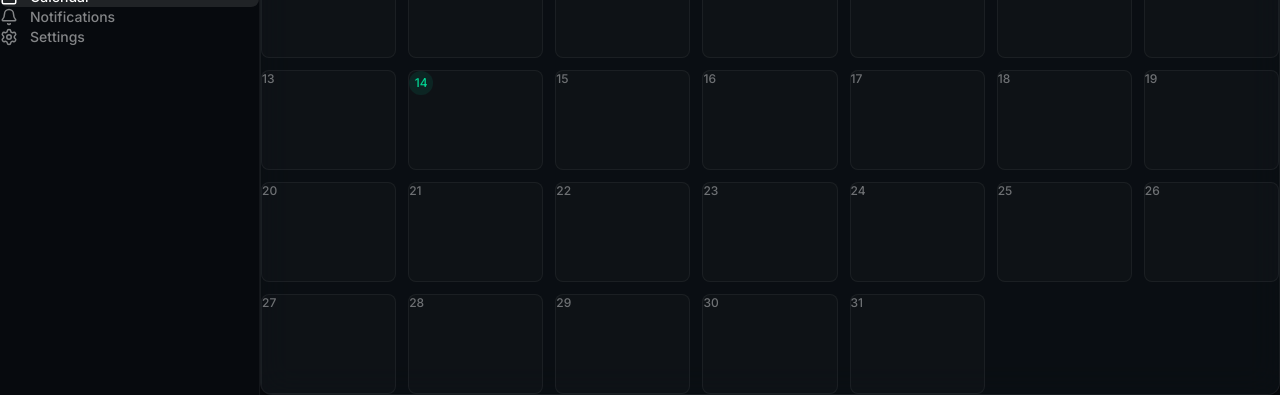
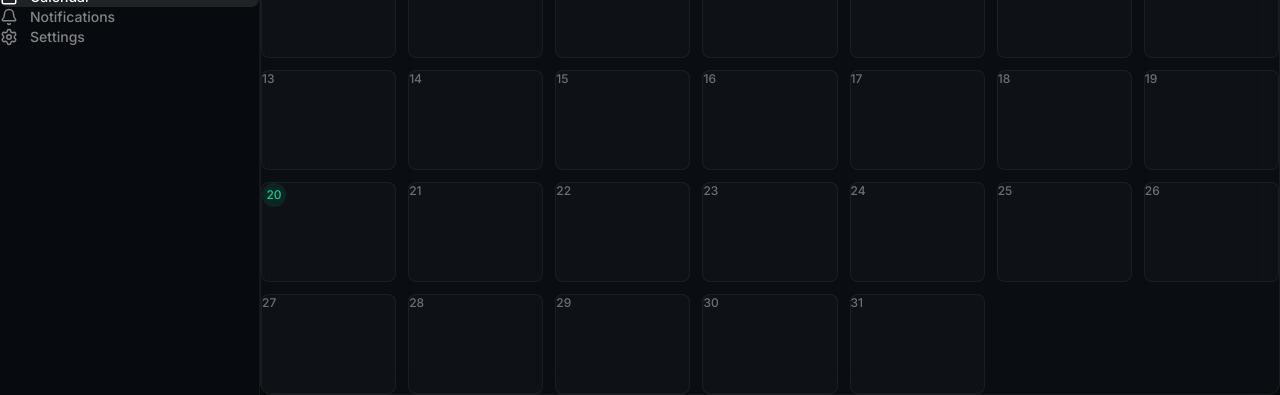
Before and after one commit to Watcharaphong09/my-signal-bot, a Next.js app in the folder web-dashboard/: page /calendar in a window 1280 px wide. Shown: the part 287-682 px from the top of the page. Built offline with nearby package versions, Linux system fonts and the light colour scheme; no server answers; the database is empty.

Commit message:
fix: make calendar dynamic and aggregate calendarData in analytics API

```diff
--- a/web-dashboard/app/(dashboard)/calendar/page.tsx
+++ b/web-dashboard/app/(dashboard)/calendar/page.tsx
@@ -1,10 +1,12 @@
 "use client";
 
+import { useState } from "react";
 import { useQuery } from "@tanstack/react-query";
-
 import { Calendar as CalendarIcon, ChevronLeft, ChevronRight } from "lucide-react";
 
 export default function CalendarPage() {
+  const [currentDate, setCurrentDate] = useState(new Date());
+
   const { data: analytics } = useQuery({
     queryKey: ["analytics"],
     queryFn: async () => {
@@ -15,6 +17,25 @@ export default function CalendarPage() {
   });
 
   const calendarData = analytics?.calendarData || [];
+
+  const prevMonth = () => {
+    setCurrentDate(new Date(currentDate.getFullYear(), currentDate.getMonth() - 1, 1));
+  };
+
+  const nextMonth = () => {
+    setCurrentDate(new Date(currentDate.getFullYear(), currentDate.getMonth() + 1, 1));
+  };
+
+  const year = currentDate.getFullYear();
+  const month = currentDate.getMonth();
+  const monthName = currentDate.toLocaleDateString("en-US", { month: "long" });
+
+  // Calendar logic
+  const daysInMonth = new Date(year, month + 1, 0).getDate();
+  const firstDayOfMonth = new Date(year, month, 1).getDay();
+  // Adjust so Monday is 0, Sunday is 6
+  const startOffset = firstDayOfMonth === 0 ? 6 : firstDayOfMonth - 1;
+  const totalSlots = Math.ceil((startOffset + daysInMonth) / 7) * 7;
 
   return (
     <div className="space-y-6 animate-fade-in">
@@ -28,9 +49,9 @@ export default function CalendarPage() {
         </div>
 
         <div className="flex items-center gap-4 text-white">
-          <button className="p-1 hover:bg-white/10 rounded transition-colors"><ChevronLeft size={20}/></button>
-          <span className="font-medium min-w-[120px] text-center">July 2026</span>
-          <button className="p-1 hover:bg-white/10 rounded transition-colors"><ChevronRight size={20}/></button>
+          <button onClick={prevMonth} className="p-1 hover:bg-white/10 rounded transition-colors"><ChevronLeft size={20}/></button>
+          <span className="font-medium min-w-[120px] text-center">{monthName} {year}</span>
+          <button onClick={nextMonth} className="p-1 hover:bg-white/10 rounded transition-colors"><ChevronRight size={20}/></button>
         </div>
       </div>
 
@@ -40,27 +61,34 @@ export default function CalendarPage() {
         </div>
 
         <div className="grid grid-cols-7 gap-3">
-          {Array.from({ length: 35 }).map((_, i) => {
-            const isDay = i > 1 && i < 33;
-            const dayNum = isDay ? i - 1 : "";
+          {Array.from({ length: totalSlots }).map((_, i) => {
+            const dayNum = i - startOffset + 1;
+            const isDay = dayNum > 0 && dayNum <= daysInMonth;
 
-            // Note: Since this is a static mock calendar layout for July 2026,
-            // we will try to match the dayNum with the dates from the DB
-            // In a real implementation we would generate the grid dynamically based on the current month.
-            const dateStr = `2026-07-${String(dayNum).padStart(2, '0')}`;
+            const monthStr = String(month + 1).padStart(2, '0');
+            const dayStr = String(dayNum).padStart(2, '0');
+            const dateStr = `${year}-${monthStr}-${dayStr}`;
+
             const dayData = calendarData.find((d: any) => d.date === dateStr);
             const hasTrades = !!dayData;
             const isWin = hasTrades && dayData.rr > 0;
             const isLoss = hasTrades && dayData.rr < 0;
+
+            const isToday = isDay &&
+              new Date().getDate() === dayNum &&
+              new Date().getMonth() === month &&
+              new Date().getFullYear() === year;
 
             return (
               <div
                 key={i}
                 className={`min-h-[100px] rounded-lg p-2 flex flex-col ${isDay ? 'bg-white/[0.02] border border-white/5 hover:border-white/20 hover:bg-white/[0.04] transition-colors cursor-pointer' : 'opacity-0 pointer-events-none'}`}
               >
-                <span className={`text-xs font-medium mb-auto ${i === 15 ? 'text-emerald-400 bg-emerald-400/10 w-6 h-6 flex items-center justify-center rounded-full' : 'text-white/40'}`}>
-                  {dayNum}
-                </span>
+                {isDay && (
+                  <span className={`text-xs font-medium mb-auto ${isToday ? 'text-emerald-400 bg-emerald-400/10 w-6 h-6 flex items-center justify-center rounded-full' : 'text-white/40'}`}>
+                    {dayNum}
+                  </span>
+                )}
 
                 {hasTrades && (
                   <div className="mt-2 space-y-1">
--- a/web-dashboard/app/api/analytics/route.ts
+++ b/web-dashboard/app/api/analytics/route.ts
@@ -16,6 +16,7 @@ export const GET = apiHandler(async () => {
   const monthlyMap = new Map();
   const assetMap = new Map();
   const durationMap = new Map();
+  const calendarMap = new Map();
 
   const months = ['Jan', 'Feb', 'Mar', 'Apr', 'May', 'Jun', 'Jul', 'Aug', 'Sep', 'Oct', 'Nov', 'Dec'];
   const sortedTrades = [...trades].sort((a, b) => new Date(a.createdAt).getTime() - new Date(b.createdAt).getTime());
@@ -76,6 +77,15 @@ export const GET = apiHandler(async () => {
     cumulativeRR += (t.rr || 0);
     cumulativePoints += (t.points || 0);
     monthlyMap.set(m, { name: m, rr: cumulativeRR, points: cumulativePoints });
+
+    // Calendar Data (Group by YYYY-MM-DD)
+    const dateStr = d.toISOString().split('T')[0];
+    if (!calendarMap.has(dateStr)) {
+      calendarMap.set(dateStr, { date: dateStr, trades: 0, rr: 0 });
+    }
+    const calDay = calendarMap.get(dateStr);
+    calDay.trades++;
+    calDay.rr += (t.rr || 0);
   });
 
   // Re-map performance data in order
@@ -102,6 +112,7 @@ export const GET = apiHandler(async () => {
     assetData: Array.from(assetMap.values()).sort((a, b) => b.trades - a.trades).slice(0, 5), // top 5
     durationData: Array.from(durationMap.values()),
     providers,
-    performanceData
+    performanceData,
+    calendarData: Array.from(calendarMap.values())
   });
 });
```
